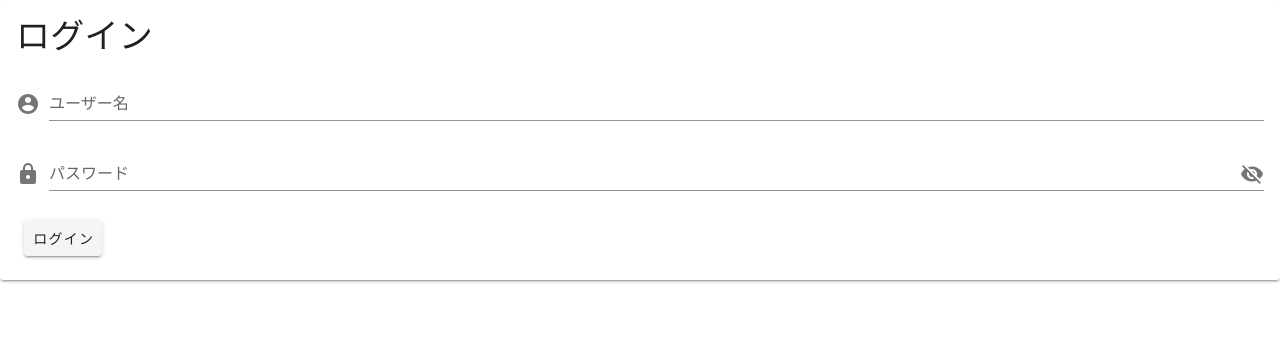
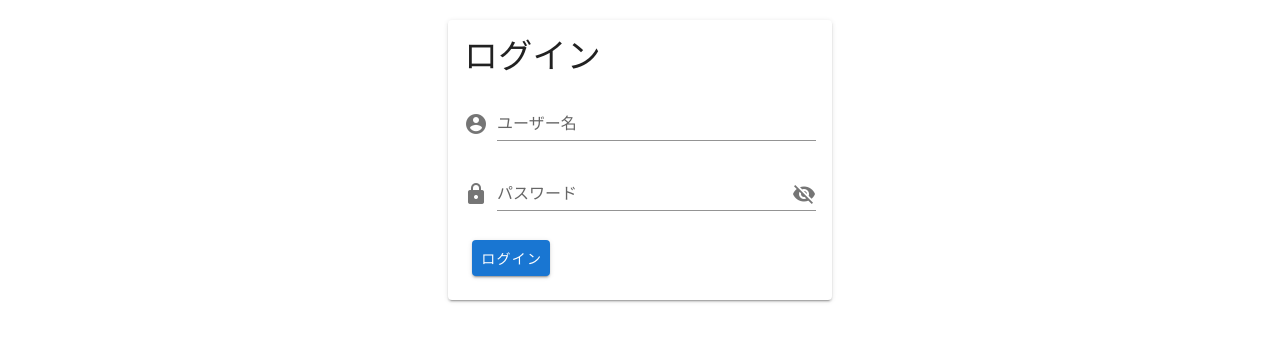
Before and after one commit to futuremaze/vue-vuetify, a Vue app: page / in a window 1280 px wide. Shown: the top 342 px of the page. Built offline with nearby package versions, Linux system fonts and the light colour scheme.

Commit message:
フォームの味付け* パスワードフォームの後ろにアイコンを追加* ログインボタンの色を変更* フォームサイズを変更

```diff
--- a/src/components/LoginForm.vue
+++ b/src/components/LoginForm.vue
@@ -1,14 +1,19 @@
 <template>
-  <v-card>
+  <v-card width="30%" class="mx-auto mt-5">
     <v-card-title>
       <h1 class="display-1">ログイン</h1>
     </v-card-title>
     <v-card-text>
       <v-form>
         <v-text-field type="text" prepend-icon="mdi-account-circle" label="ユーザー名" />
-        <v-text-field type="password" prepend-icon="mdi-lock" append-icon="mdi-eye-off" label="パスワード" />
+        <v-text-field
+          type="password"
+          prepend-icon="mdi-lock"
+          append-icon="mdi-eye-off"
+          label="パスワード"
+        />
         <v-card-actions>
-          <v-btn>ログイン</v-btn>
+          <v-btn class="primary">ログイン</v-btn>
         </v-card-actions>
       </v-form>
     </v-card-text>
```
